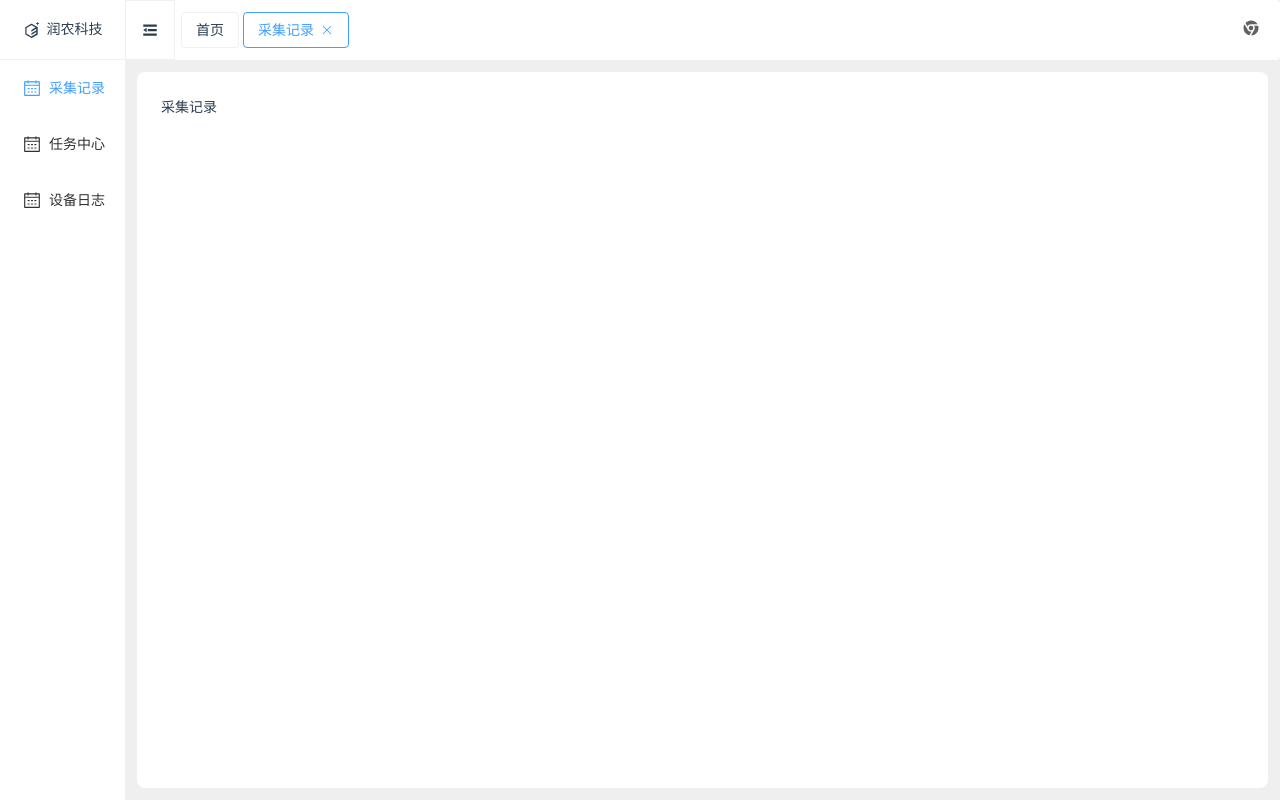
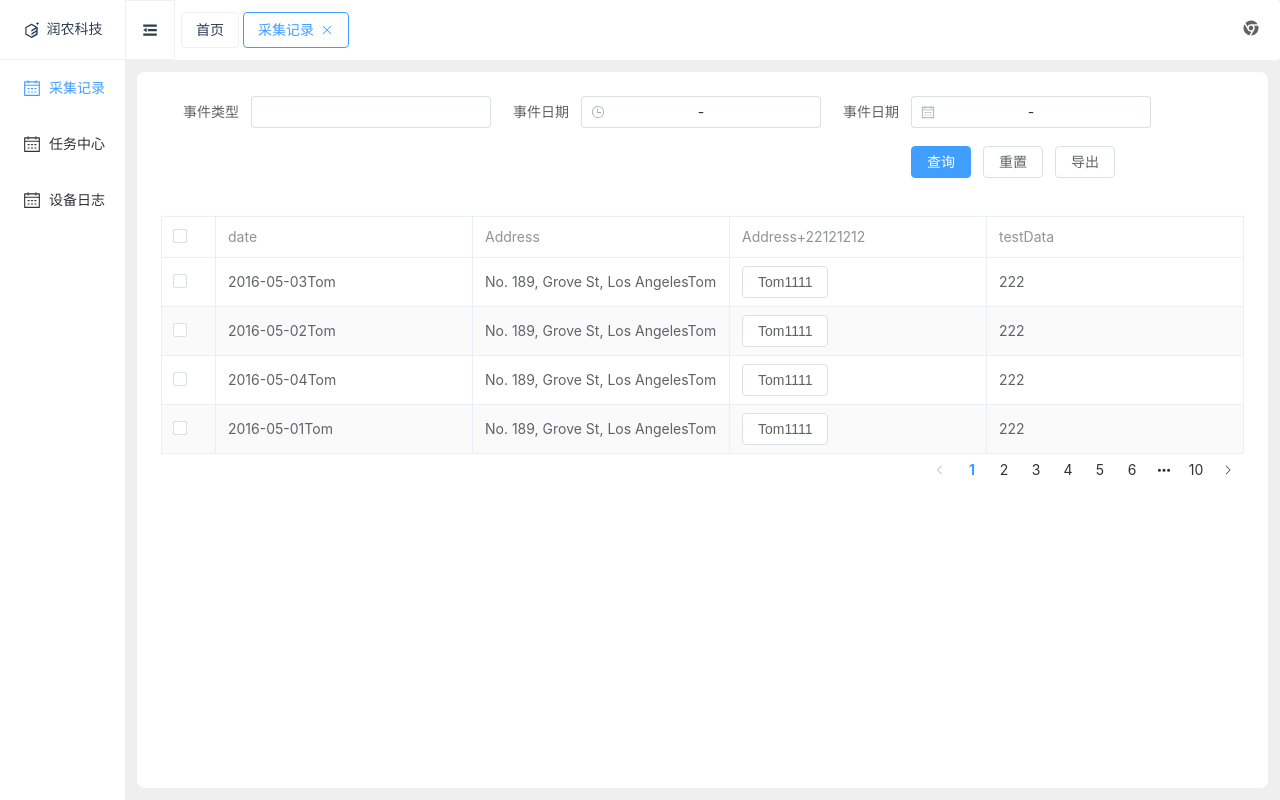
Before and after one commit to kjh632343169/vue-adming-example, a Vue app: page /testPageB in a window 1280 px wide. Both pictures are taken after a click on the item "采集记录". Built offline with nearby package versions, Linux system fonts and the light colour scheme; the HTML template or start-up script is replaced by a standard one.

Commit message:
feat: 优化

```diff
--- a/src/components/CustomSearch/CustomSearch.vue
+++ b/src/components/CustomSearch/CustomSearch.vue
@@ -81,13 +81,17 @@ onMounted(() => {
   observer = new ResizeObserver((entries) => {
     for (const entry of entries) {
       const { width } = entry.contentRect
-      const len = Math.floor(width / 310)
+      const len = Math.floor(width / 330)
       const formLength = props.searchConfig.length + 1
       let arr = []
       if (formLength <= len) {
         arr = new Array(len - formLength).fill('1')
       } else {
-        arr = new Array(len - (formLength % len)).fill('1')
+        if (formLength % len === 0) {
+          arr = []
+        } else {
+          arr = new Array(len - (formLength % len)).fill('1')
+        }
       }
       if (arr.length === placeholderArr.value.length) {
         return
@@ -110,7 +114,7 @@ onUnmounted(() => {
 }
 
 :deep(.el-form-item) {
-  min-width: 310px !important;
+  width: 330px !important;
   margin-right: 0px !important;
 }
 
--- a/src/components/CustomTable/config.ts
+++ b/src/components/CustomTable/config.ts
@@ -44,6 +44,10 @@ const TestTableColumns: ColumnItem[] = [
     label: 'Address+22121212',
     useDynamicSlot: true,
   },
+  {
+    prop: 'test',
+    label: 'testData',
+  },
 ]
 
 export enum ColumnsType {
--- a/src/components/NavMenu/NavMenu.vue
+++ b/src/components/NavMenu/NavMenu.vue
@@ -2,7 +2,7 @@
   <div class="nav-menu">
     <div class="nav-menu-header">
       <el-icon size="18"><ElementPlus /></el-icon>
-      <span v-if="!toggleMenu">润农科技</span>
+      <span v-if="changeToggleMenu">润农科技</span>
     </div>
     <el-menu
       class="nav-menu-content"
@@ -23,12 +23,27 @@ import { storeToRefs } from 'pinia'
 import RecursiveMenu from './RecursiveMenu.vue'
 import { useCacheStore } from '@/stores/routeCache'
 import { useUserStore } from '@/stores/userStore'
+import { ref, watch } from 'vue'
 
 const cacheStore = useCacheStore()
 const userStore = useUserStore()
 
 const { curRouteName } = storeToRefs(cacheStore)
 const { menuList, toggleMenu } = storeToRefs(userStore)
+const changeToggleMenu = ref(true)
+
+watch(
+  () => toggleMenu.value,
+  () => {
+    if (toggleMenu.value) {
+      changeToggleMenu.value = false
+    } else {
+      setTimeout(() => {
+        changeToggleMenu.value = true
+      }, 300)
+    }
+  },
+)
 
 const handleOpen = (key: string, keyPath: string[]) => {
   console.log(key, keyPath)
--- a/src/views/acquisitionRecord/index.vue
+++ b/src/views/acquisitionRecord/index.vue
@@ -1,5 +1,90 @@
-<template>采集记录</template>
+<template>
+  <CustomSearch :searchConfig="searchConfig" />
+  <CustomTable
+    :data="testData"
+    :columnsKey="ColumnsType.Test"
+    :total="100"
+    @tableSelectChange="tableSelectChange"
+    ref="customTable"
+  >
+    <template #name="{ prop }">
+      <el-table-column v-bind="prop">
+        <template #default="scope">
+          <el-button @click="testClick">{{ scope.row.name }}1111</el-button>
+        </template>
+      </el-table-column>
+    </template>
+  </CustomTable>
+</template>
+
 <script lang="ts" setup>
-import { RouteName } from '@/router/config'
+import { RouteName } from '@/router/config.ts'
+import { ref } from 'vue'
+import CustomTable from '@/components/CustomTable/CustomTable.vue'
+import CustomSearch from '@/components/CustomSearch/CustomSearch.vue'
+import { ColumnsType } from '@/components/CustomTable/config'
+
 defineOptions({ name: RouteName.AcquisitionRecord })
+
+const searchConfig = ref([
+  {
+    type: 'input',
+    label: '事件类型',
+    prop: 'type',
+  },
+  {
+    type: 'date',
+    label: '事件日期',
+    prop: 'date',
+    options: {
+      type: 'datetimerange',
+    },
+  },
+  {
+    type: 'date',
+    label: '事件日期',
+    prop: 'date2',
+    options: {
+      type: 'daterange',
+    },
+  },
+])
+
+const testData = ref([
+  {
+    date: '2016-05-03',
+    name: 'Tom',
+    address: 'No. 189, Grove St, Los Angeles',
+    test: '222',
+  },
+  {
+    date: '2016-05-02',
+    name: 'Tom',
+    address: 'No. 189, Grove St, Los Angeles',
+    test: '222',
+  },
+  {
+    date: '2016-05-04',
+    name: 'Tom',
+    address: 'No. 189, Grove St, Los Angeles',
+    test: '222',
+  },
+  {
+    date: '2016-05-01',
+    name: 'Tom',
+    address: 'No. 189, Grove St, Los Angeles',
+    test: '222',
+  },
+])
+
+const customTable = ref(null)
+
+const testClick = () => {
+  console.log('1111')
+  // customTable.value.tableRef.clearSelection()
+}
+
+const tableSelectChange = (val: any[]) => {
+  console.log(val)
+}
 </script>
```
